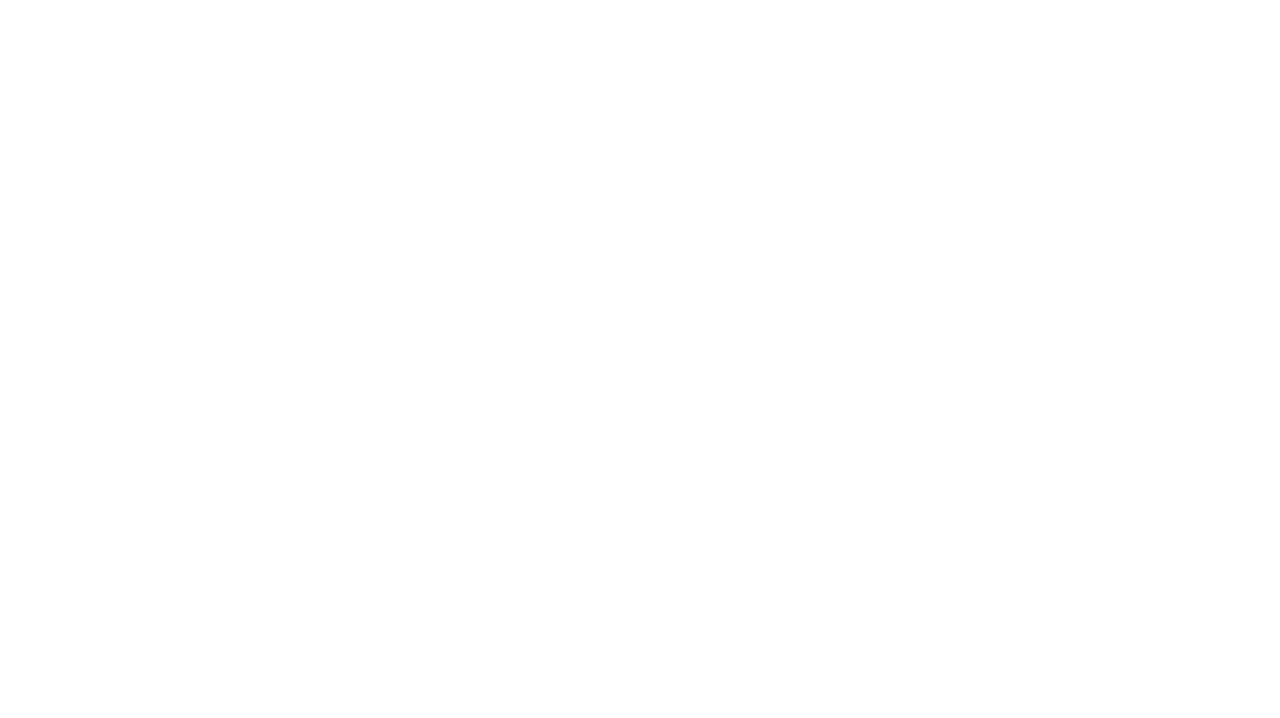
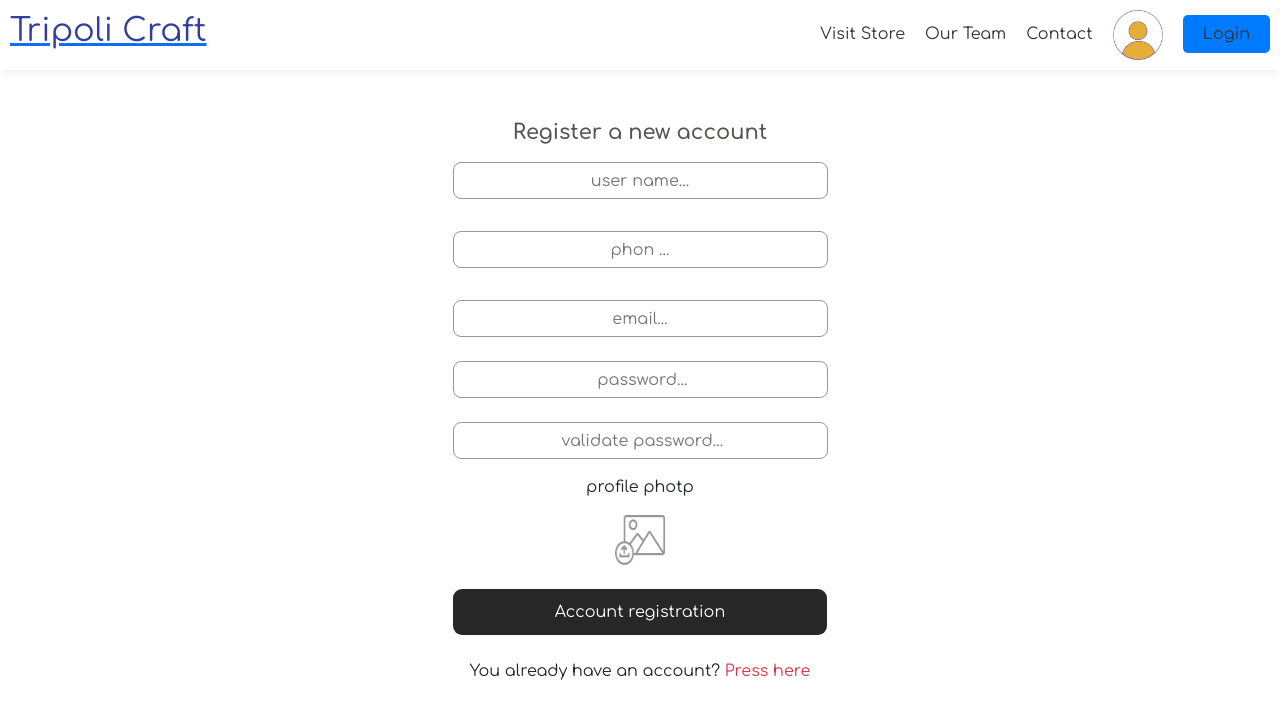
Before and after one commit to khalilelset/laser-team, a React (Create React App) app in the folder frontend/: page /register in a window 1280 px wide. Before the commit this address had no page. Shown: the top 718 px of the page. Built offline with nearby package versions, Linux system fonts and the light colour scheme.

Commit message:
3melet route aal button login w 3mtl page login w register

```diff
--- a/frontend/src/App.js
+++ b/frontend/src/App.js
@@ -1,13 +1,19 @@
 import { BrowserRouter, Route, Routes } from "react-router-dom";
 import HomePage from "./Page/Home/HomePage";
+import LoginPage from "./Page/Login/LoginPage";
+import RegisterPage from "./Page/Login/RegisterPage";
+import NavBar from "./Component/Utility/NavBar";
 
 
 function App() {
   return (
     <div className="App">
+
      <BrowserRouter>
      <Routes>
       <Route index element={<HomePage/>}/>
+      <Route path="/Login" element={<LoginPage/>}/>
+      <Route path="/register" element={<RegisterPage/>}/>
      </Routes>
      </BrowserRouter>
 
--- a/frontend/src/Component/Utility/NavBar.js
+++ b/frontend/src/Component/Utility/NavBar.js
@@ -58,7 +58,7 @@ function NavBar() {
 
     <nav>
   <div class="logo">
-    <h1>Tripoli Craft</h1>
+  <Link to="/"> <h1>Tripoli Craft</h1></Link>
   </div>
   <div class="links">
   {/* <a href="#">Visit Store</a>
@@ -70,7 +70,8 @@ function NavBar() {
 
     <img src={login2}/>
     {/* <a href="#" class="login-button">   Login </a> */}
-    <Link to="Login" class="login-button"> Login
+    <Link to="Login" class="login-button">
+    Login
     </Link>
   </div>
     </nav>
--- /dev/null
+++ b/frontend/src/Page/Login/LoginPage.js
@@ -0,0 +1,59 @@
+import React from 'react'
+import { Container, Row, Col } from 'react-bootstrap'
+import { Link } from 'react-router-dom'
+import '../../style/Component/StyleLoginPage.css'
+import NavBar from '../../Component/Utility/NavBar'
+
+const LoginPage = () => {
+    return (<div> <NavBar/>
+            <Container style={{ minHeight: "680px" }}>
+
+                <Row className="py-5 d-flex justify-content-center ">
+                    <Col sm="12" className="d-flex flex-column ">
+                        <label className="mx-auto title-login">sign in</label>
+                        <input
+                            placeholder="email..."
+                            type="text"
+                            className="user-input my-3 text-center mx-auto"
+                        />
+                        <input
+                            placeholder="password..."
+                            type="password"
+                            className="user-input text-center mx-auto"
+                        />
+                        <button className="btn-login mx-auto mt-4">sign in</button>
+                        <label className="mx-auto my-4">
+
+You do not have an account?{" "}
+                            <Link to="/register" style={{textDecoration:'none'}}>
+                                <span style={{ cursor: "pointer" }} className="text-danger">
+                                Press here
+                                </span>
+                            </Link>
+                        </label>
+
+
+
+                    </Col>
+
+
+                    {/* <label className="mx-auto my-4">
+                    <Link to="/admin/allproducts" style={{textDecoration:'none'}}>
+                        <span style={{ cursor: "pointer" }} className="text-danger">
+                        Login vender
+                        </span>
+                    </Link>
+
+                    <Link to="/user/allorders" style={{textDecoration:'none'}}>
+                        <span style={{ cursor: "pointer" }} className="text-danger mx-3">
+                        Login is a client
+                        </span>
+                    </Link>
+                </label>*/}
+                </Row>
+            </Container>
+            </div>
+    )
+}
+
+export default LoginPage
--- /dev/null
+++ b/frontend/src/Page/Login/RegisterPage.js
@@ -0,0 +1,60 @@
+import React from 'react'
+import { Container,Row,Col } from 'react-bootstrap'
+import { Link } from 'react-router-dom'
+import '../../style/Component/StyleLoginPage.css'
+import photo from '../../images/avatar.png'
+import NavBar from '../../Component/Utility/NavBar'
+const RegisterPage = () => {
+    return (
+        <div>
+            <NavBar/>
+        <Container style={{ minHeight: "680px" }}>
+        <Row className="py-5 d-flex justify-content-center hieght-search">
+          <Col sm="12" className="d-flex flex-column ">
+            <label className="mx-auto title-login">Register a new account</label>
+            <input
+              placeholder="user name..."
+              type="text"
+              className="user-input mt-3 my-3 text-center mx-auto"
+            />
+             <input
+              placeholder="phon ..."
+              type="text"
+              className="user-input my-3 text-center mx-auto"
+            />
+            <input
+              placeholder="email..."
+              type="text"
+              className="user-input my-3 text-center mx-auto"
+            />
+
+            <input
+              placeholder=" password..."
+              type="password"
+              className="user-input my-2 text-center mx-auto"
+            />
+              <input
+              placeholder=" validate password..."
+              type="password"
+              className="user-input my-3 text-center mx-auto"
+            />
+            <p className=" text-center mx-auto">profile photp</p>
+            <img src={photo} className=" text-center mx-auto"/>
+            <button className="btn-login mx-auto mt-4">Account registration</button>
+            <label className="mx-auto my-4">
+
+You already have an account?{" "}
+              <Link to="/Login" style={{ textDecoration: "none" }}>
+                <span style={{ cursor: "pointer" }} className="text-danger">
+                Press here
+                </span>
+              </Link>
+            </label>
+          </Col>
+        </Row>
+      </Container>
+      </div>
+    )
+}
+
+export default RegisterPage
--- /dev/null
+++ b/frontend/src/style/Component/StyleLoginPage.css
@@ -0,0 +1,27 @@
+.user-input {
+    box-sizing: border-box;
+    height: 37px;
+    width: 375px;
+    border: 1px solid #979797;
+    border-radius: 8px;
+  }
+  .title-login {
+    color: #555550;
+    font-family: 'Comfortaa';
+    font-size: 21px;
+    font-weight: 800;
+    letter-spacing: 0;
+    line-height: 28px;
+    text-align: right;
+  }
+  .btn-login {
+    height: 46px;
+    width: 374px;
+    border-radius: 9px;
+    border: none;
+    color: white;
+    background-color: #272727;
+  }
+  .btn-login:hover {
+    color: rgb(206, 204, 204);
+  }
```
Also changed, not shown: frontend/src/images/avatar.png (added).
